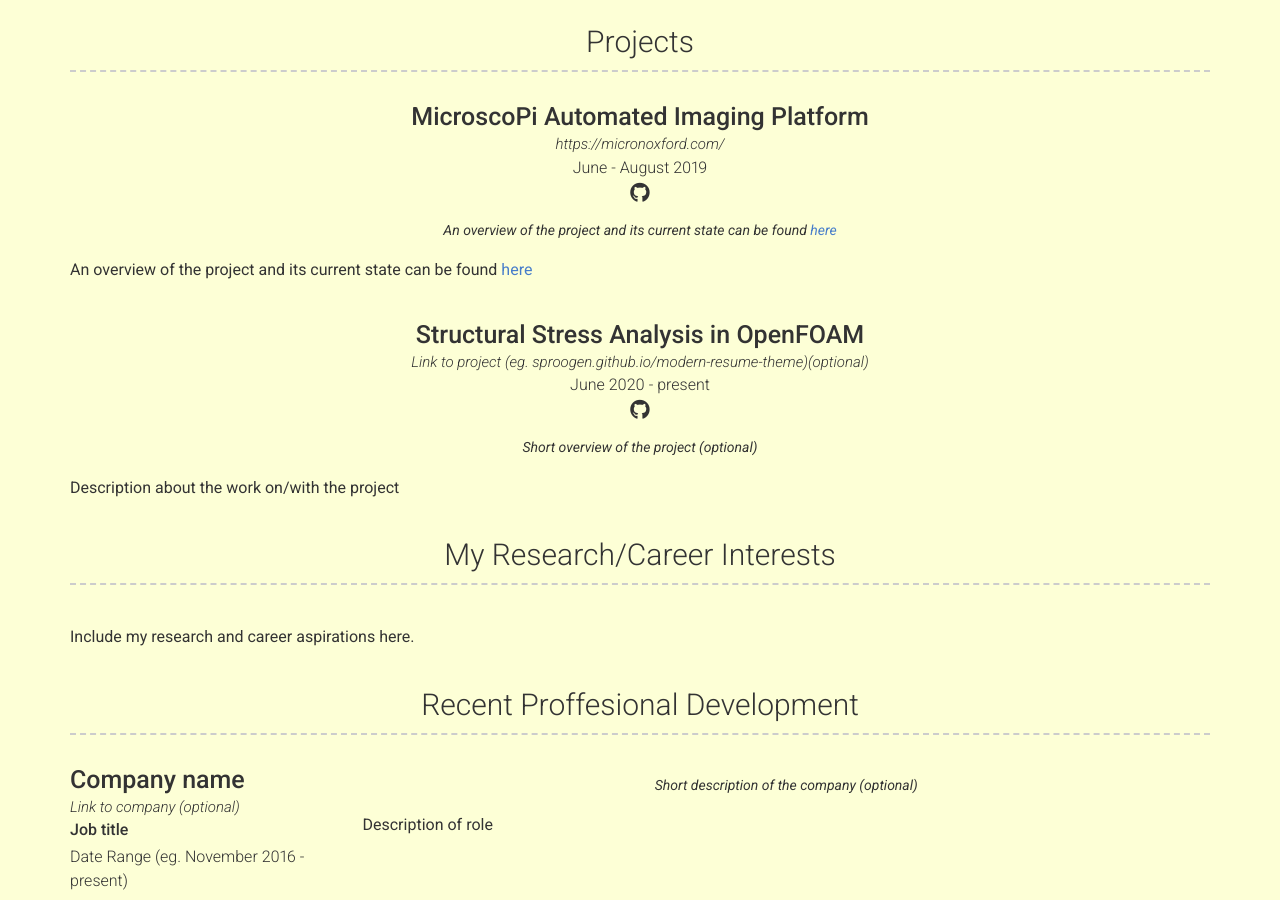
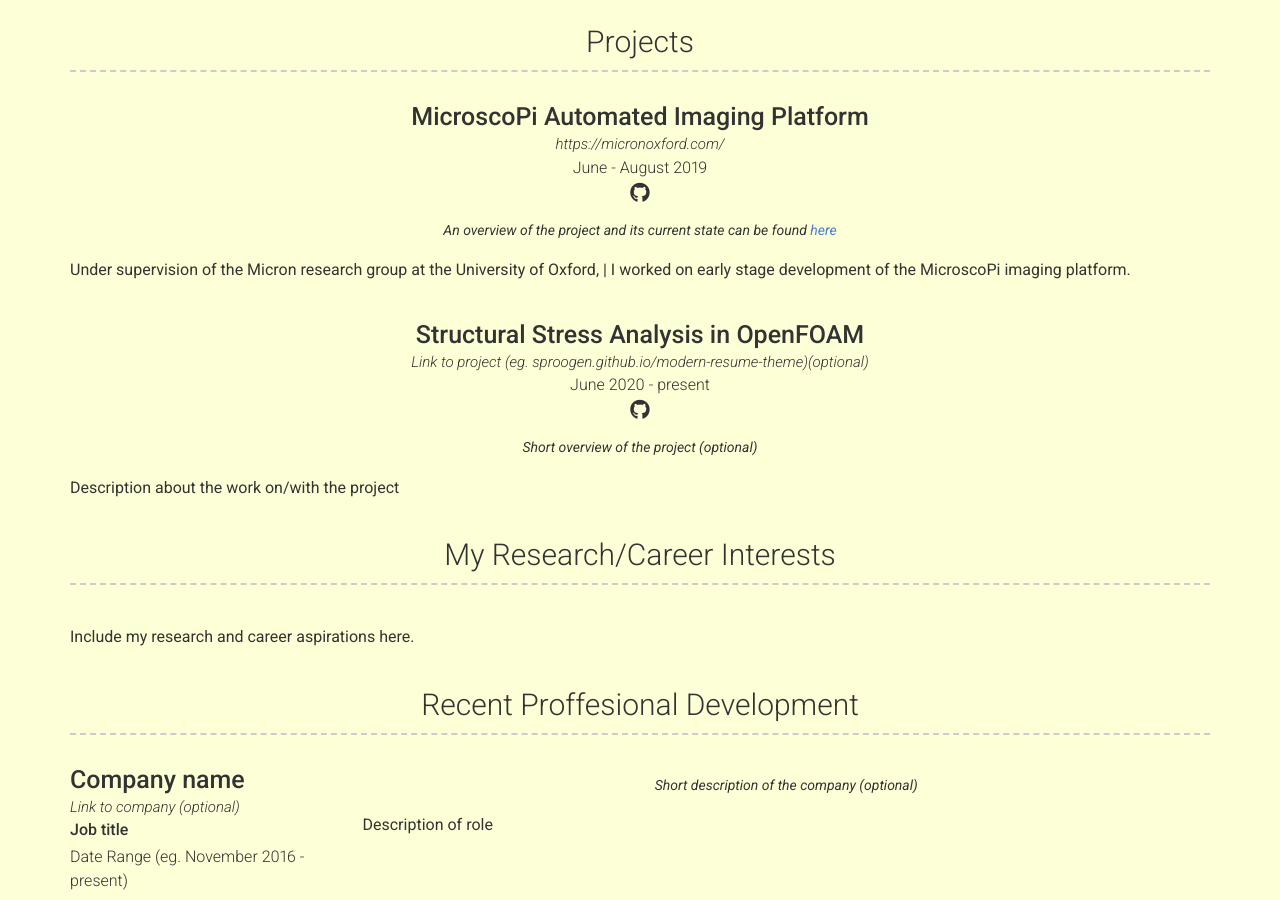
Before and after one commit to WilliamManley/WilliamManley.github.io, a Jekyll site: the page built from index.md, in a window 1280 px wide and 900 px high, scrolled down 836 px. Built offline with Jekyll 4.4.1, drawn with Linux system fonts in a browser that asks for light colours; nearby versions of some CDN libraries.

Commit message:
decription of MicroscoPi project added

```diff
--- a/_data/projects.yml
+++ b/_data/projects.yml
@@ -7,7 +7,8 @@
   quote: >
     An overview of the project and its current state can be found <a href="https://micronoxford.com/microscopi">here</a>
   description: | # this will include new lines to allow paragraphs
-    An overview of the project and its current state can be found <a href="https://micronoxford.com/microscopi">here</a>
+    Under supervision of the Micron research group at the University of Oxford, |
+    I worked on early stage development of the MicroscoPi imaging platform.
 
 - layout: top-middle
   name: Structural Stress Analysis in OpenFOAM
```
